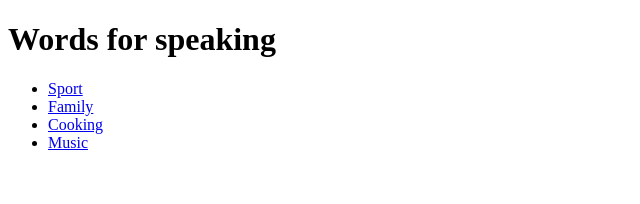
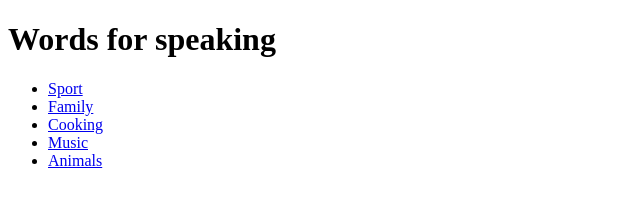
Before and after one commit to matyokubov/wordsforspeaking, a plain HTML site: page index.htm in a window 1280 px wide. Shown: the full height of the page, 0-640 px from the left. Drawn offline with Linux system fonts and the light colour scheme.

Commit message:
Add files via upload

```diff
--- a/index.htm
+++ b/index.htm
@@ -10,6 +10,7 @@
         <li><a href="pages/page2.htm">Family</a></li>
         <li><a href="pages/page3.htm">Cooking</a></li>
         <li><a href="pages/page4.htm">Music</a></li>
+        <li><a href="pages/page5.htm">Animals</a></li>
     </ul>
 </body>
 </html>
```
